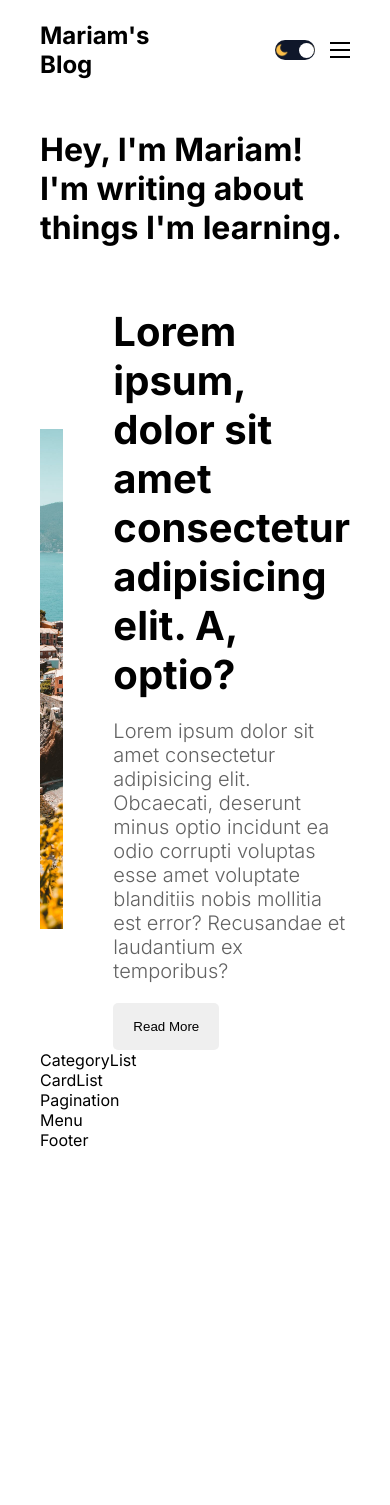
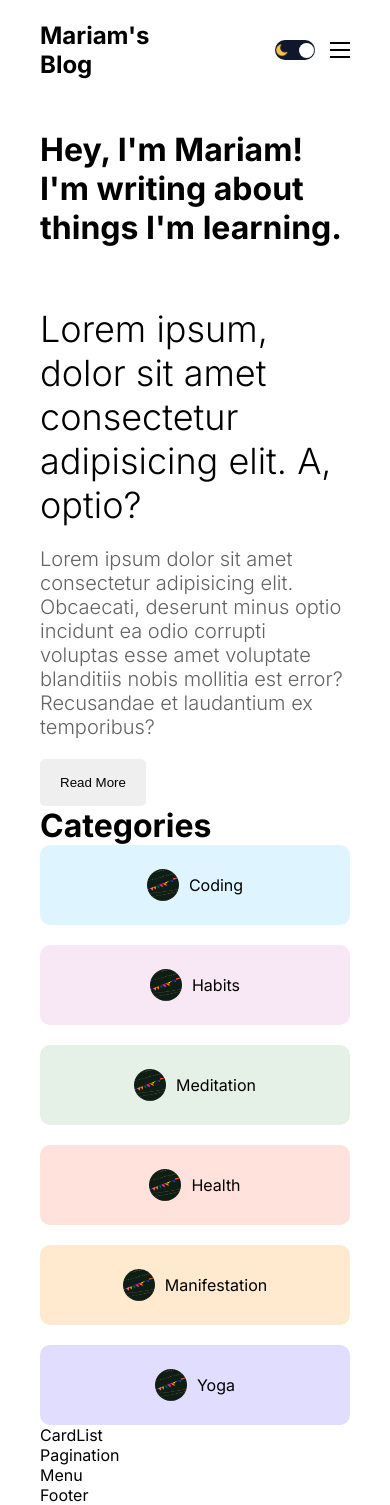
Before and after one commit to MariamRazmadze/blog, a Next.js app: page / in a window 390 px wide. Before the commit the page ends 1150 px from the top, so only its background shows below. Built offline with nearby package versions, Linux system fonts and the light colour scheme.

Commit message:
add categories

```diff
--- a/src/app/components/categoryList/CategoryList.tsx
+++ b/src/app/components/categoryList/CategoryList.tsx
@@ -1,5 +1,91 @@
 import styles from "./categoryList.module.css";
+import Link from "next/link";
+import Image from "next/image";
 
 export default function CategoryList() {
-  return <div className={styles.container}>CategoryList</div>;
+  return (
+    <div className={styles.container}>
+      <h1>Categories</h1>
+      <div className={styles.categories}>
+        <Link
+          href="/blog?cat=style"
+          className={`${styles.category} ${styles.coding}`}
+        >
+          <Image
+            src="/style.png"
+            alt=""
+            width={32}
+            height={32}
+            className={styles.image}
+          />
+          Coding
+        </Link>
+        <Link
+          href="/blog?cat=style"
+          className={`${styles.category} ${styles.habits}`}
+        >
+          <Image
+            src="/style.png"
+            alt=""
+            width={32}
+            height={32}
+            className={styles.image}
+          />
+          Habits
+        </Link>
+        <Link
+          href="/blog?cat=style"
+          className={`${styles.category} ${styles.meditation}`}
+        >
+          <Image
+            src="/style.png"
+            alt=""
+            width={32}
+            height={32}
+            className={styles.image}
+          />
+          Meditation
+        </Link>
+        <Link
+          href="/blog?cat=style"
+          className={`${styles.category} ${styles.health}`}
+        >
+          <Image
+            src="/style.png"
+            alt=""
+            width={32}
+            height={32}
+            className={styles.image}
+          />
+          Health
+        </Link>
+        <Link
+          href="/blog?cat=style"
+          className={`${styles.category} ${styles.manifestation}`}
+        >
+          <Image
+            src="/style.png"
+            alt=""
+            width={32}
+            height={32}
+            className={styles.image}
+          />
+          Manifestation
+        </Link>
+        <Link
+          href="/blog?cat=style"
+          className={`${styles.category} ${styles.yoga}`}
+        >
+          <Image
+            src="/style.png"
+            alt=""
+            width={32}
+            height={32}
+            className={styles.image}
+          />
+          Yoga
+        </Link>
+      </div>
+    </div>
+  );
 }
--- a/src/app/components/categoryList/categoryList.module.css
+++ b/src/app/components/categoryList/categoryList.module.css
@@ -0,0 +1,71 @@
+.container {
+}
+
+.title {
+  margin: 50px 0;
+}
+
+.categories {
+  display: flex;
+  flex-wrap: wrap;
+  justify-content: space-between;
+  gap: 20px;
+}
+
+.category {
+  display: flex;
+  align-items: center;
+  gap: 10px;
+  text-transform: capitalize;
+  width: 15%;
+  height: 80px;
+  justify-content: center;
+  border-radius: 10px;
+}
+
+.category.coding {
+  background-color: #57c4ff31;
+}
+.category.habits {
+  background-color: #da85c731;
+}
+.category.meditation {
+  background-color: #7fb88133;
+}
+.category.health {
+  background-color: #ff795736;
+}
+.category.manifestation {
+  background-color: #ffb04f45;
+}
+.category.yoga {
+  background-color: #5e4fff31;
+}
+
+.image {
+  border-radius: 50%;
+}
+
+@media screen and (max-width: 1280px) {
+  .category {
+    width: 20%;
+  }
+}
+
+@media screen and (max-width: 1024px) {
+  .category {
+    width: 25%;
+  }
+}
+
+@media screen and (max-width: 768px) {
+  .category {
+    width: 45%;
+  }
+}
+
+@media screen and (max-width: 640px) {
+  .category {
+    width: 100%;
+  }
+}
--- a/src/app/components/featured/Featured.tsx
+++ b/src/app/components/featured/Featured.tsx
@@ -13,7 +13,7 @@
           <Image src="/p1.jpeg" alt="" fill className={styles.image} />
         </div>
         <div className={styles.textContainer}>
-          <h1 className={styles.postTitle}>
+          <h1 className={styles.title}>
             Lorem ipsum, dolor sit amet consectetur adipisicing elit. A, optio?
           </h1>
           <p className={styles.postDesc}>
--- a/src/app/components/featured/featured.module.css
+++ b/src/app/components/featured/featured.module.css
@@ -3,7 +3,7 @@
 }
 
 .title {
-  font-size: 96px;
+  font-size: 48px;
   font-weight: 300;
 }
 
@@ -47,3 +47,15 @@
   border-radius: 5px;
   width: max-content;
 }
+
+@media screen and (max-width: 1024px) {
+  .imgContainer {
+    display: none;
+  }
+}
+
+@media screen and (max-width: 640px) {
+  .title {
+    font-size: 36px;
+  }
+}
```
